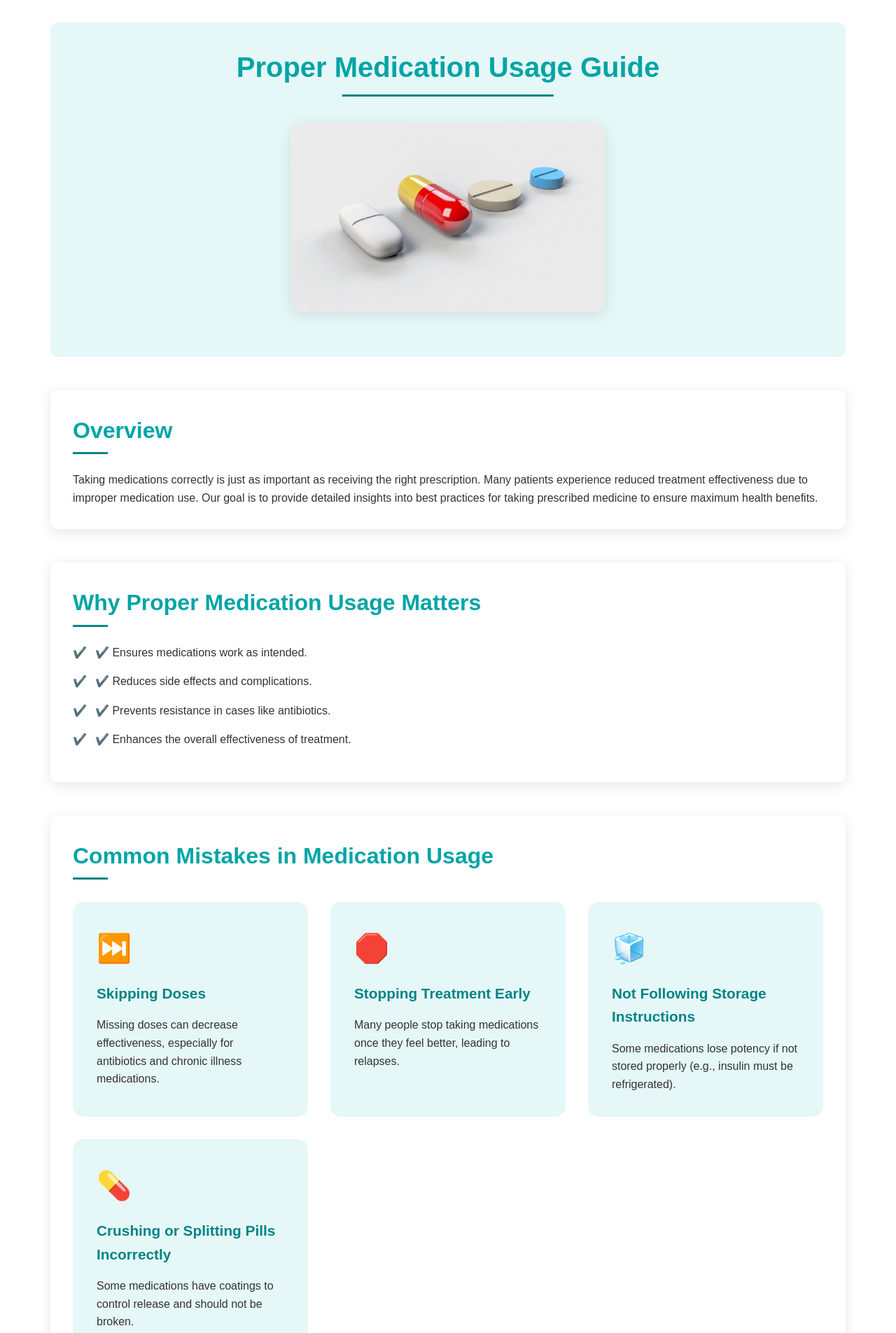
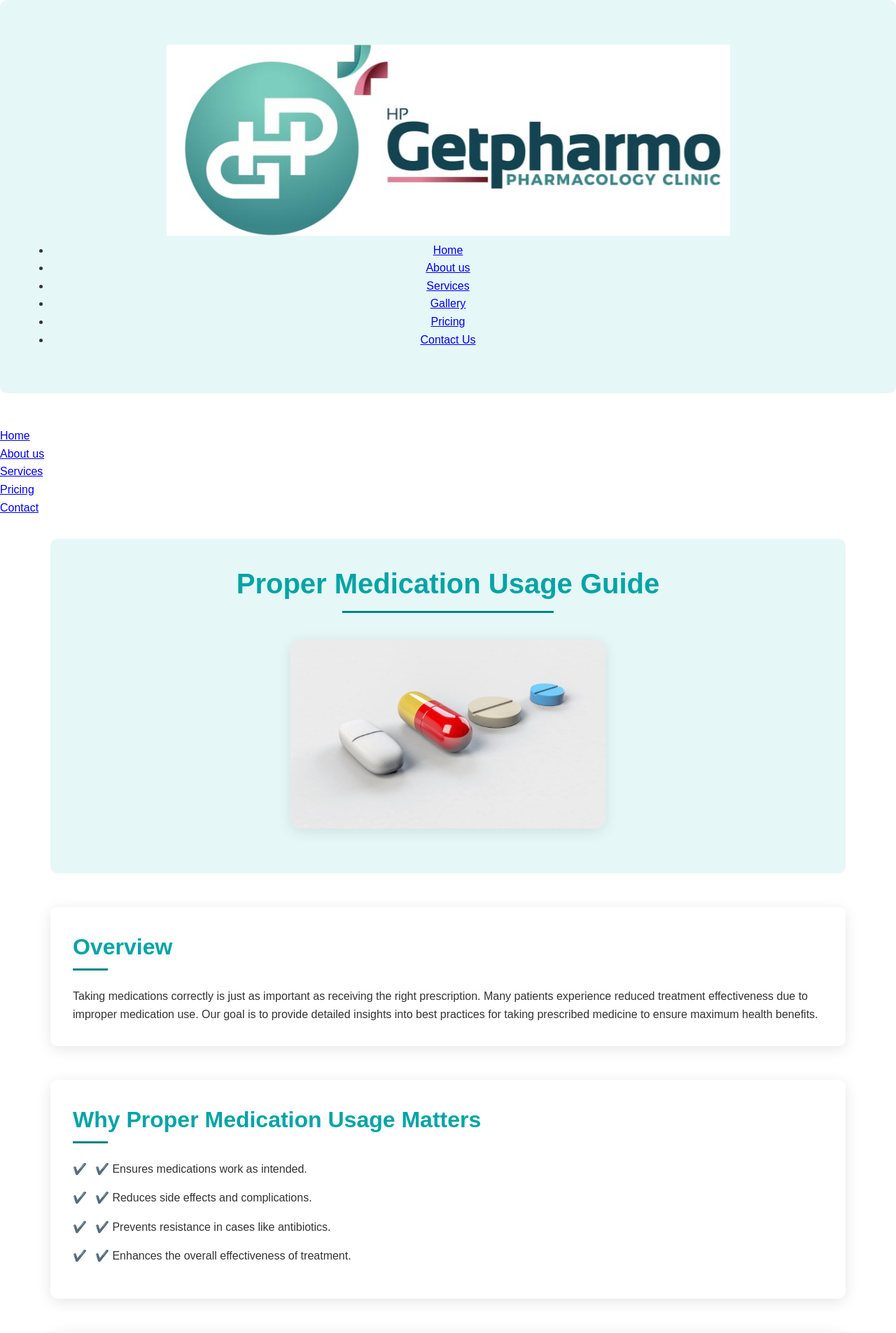
Before and after one commit to Singhapurva07/getpharmo, a Flask app: page /services-right in a window 1280 px wide. Shown: the top 1905 px of the page at 70% size. Run offline with Flask 2, Linux system fonts and the light colour scheme; some libraries are stand-ins or nearby versions.

Commit message:
Update servicesright.html

```diff
--- a/templates/servicesright.html
+++ b/templates/servicesright.html
@@ -6,9 +6,46 @@
     <title>Proper Medication Usage Guide</title>
     <link rel="stylesheet" href="{{ url_for('static', filename='css/servicesmid.css') }}">
     <link rel="stylesheet" href="https://cdnjs.cloudflare.com/ajax/libs/animate.css/4.1.1/animate.min.css">
-    <link rel="icon" type="image/png" href="{{ url_for('static', filename='images/logologo.png') }}">
 </head>
 <body>
+    <header>
+        <div class="container">
+          <div class="logo">
+            <a href="{{ url_for('about') }}">
+              <img src="{{ url_for('static', filename='images/image.png') }}" alt="Getpharmo Logo" class="header-logo">
+            </a>
+          </div>
+
+          <nav class="desktop-nav">
+            <ul>
+              <li><a href="{{ url_for('about') }}" class="active">Home</a></li>
+              <li><a href="{{ url_for('about') }}">About us</a></li>
+              <li><a href="#services">Services</a></li>
+              <li><a href="#gallery">Gallery</a></li>
+              <li><a href="#pricing">Pricing</a></li>
+              <li><a href="#contact">Contact Us</a></li>
+            </ul>
+          </nav>
+          <div class="mobile-menu-toggle">
+            <div class="hamburger">
+              <span></span>
+              <span></span>
+              <span></span>
+            </div>
+          </div>
+        </div>
+      </header>
+
+      <nav class="mobile-nav">
+        <ul>
+          <li><a href="#home" class="active">Home</a></li>
+          <li><a href="#about">About us</a></li>
+          <li><a href="#services">Services</a></li>
+          <li><a href="#pricing">Pricing</a></li>
+          <li><a href="#contact">Contact</a></li>
+        </ul>
+      </nav>
+
     <div class="container">
         <header class="animate__animated animate__fadeIn">
             <h1>Proper Medication Usage Guide</h1>
@@ -79,5 +116,6 @@
             </div>
         </section>
     </div>
+
 </body>
 </html>
```
